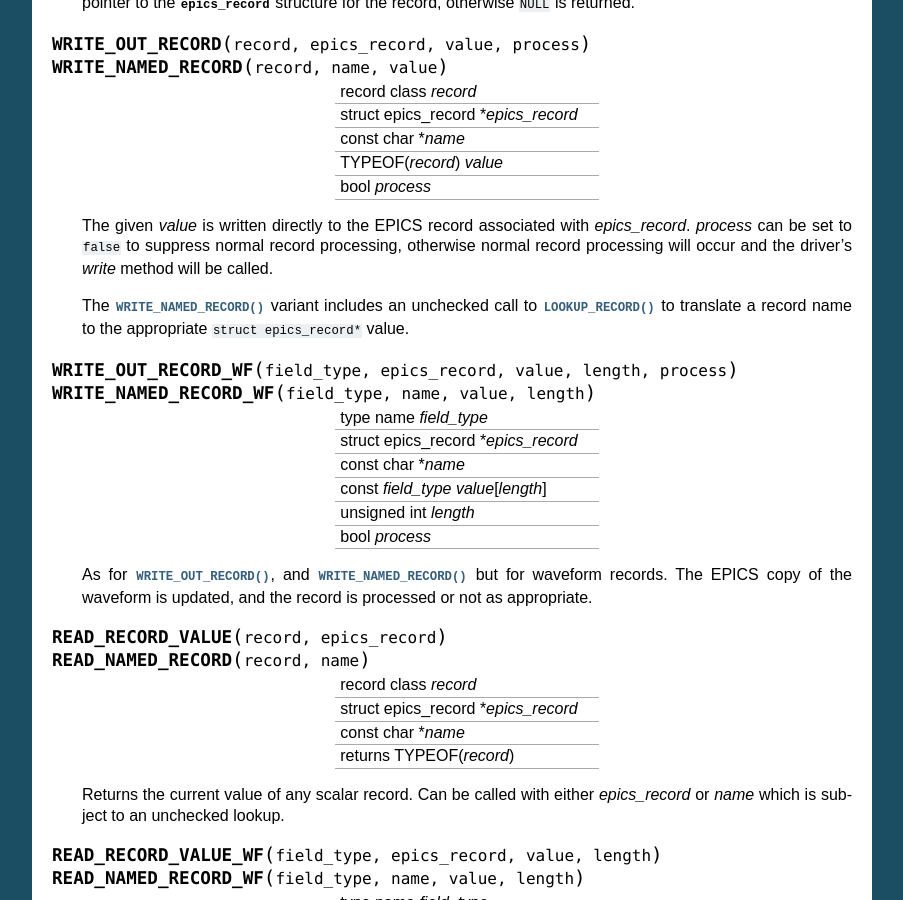
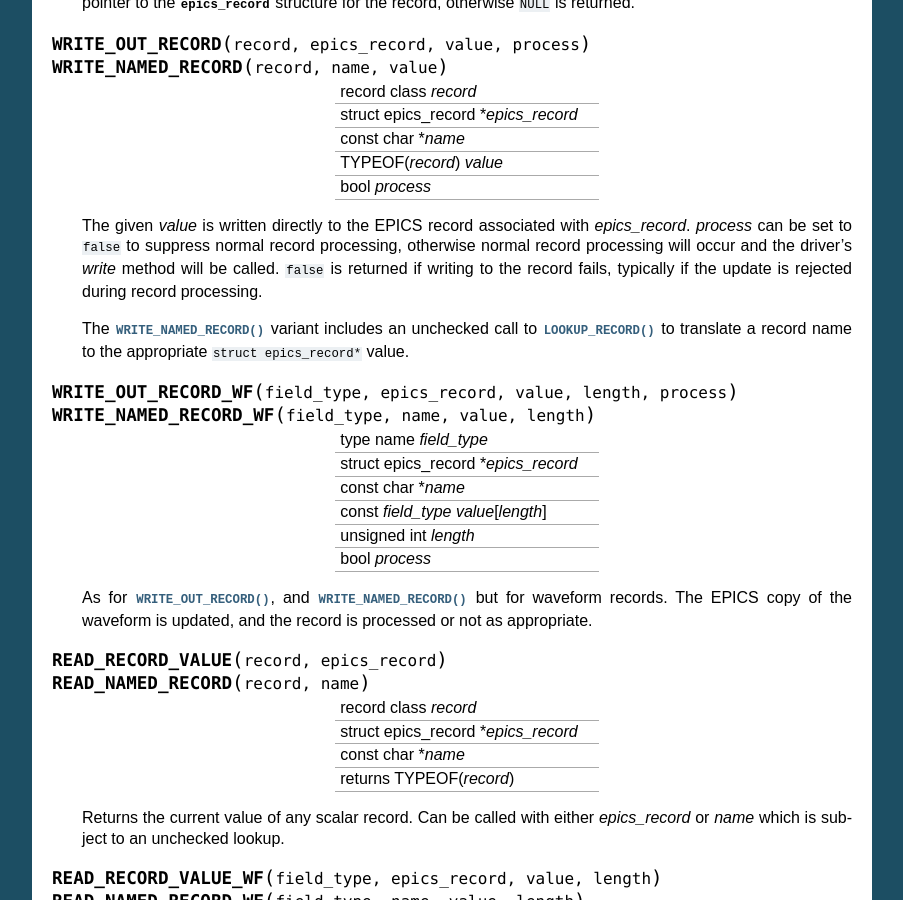
Before and after one commit to DiamondLightSource/epics_device, a Sphinx documentation site: the page built from docs/epics_device.rst, in a window 1280 px wide and 900 px high, scrolled down 10008 px. Shown: the whole window, without its empty margins (198-1101 px from the left). Built offline with Sphinx 7.4.7, drawn with Linux system fonts in a browser that asks for light colours; the version number could not be read and is left out.

Commit message:
Document change to WRITE_OUT_RECORD
git-svn-id: svn+ssh://serv0002.cs.diamond.ac.uk/home/subversion/repos/controls/diamond/trunk/support/epics_device@181699 e099a375-04f9-0310-9d5f-a741eaff62e1

```diff
--- a/docs/epics_device.rst
+++ b/docs/epics_device.rst
@@ -676,7 +676,8 @@ records.
     The given `value` is written directly to the EPICS record associated with
     `epics_record`.  `process` can be set to ``false`` to suppress normal record
     processing, otherwise normal record processing will occur and the driver's
-    `write` method will be called.
+    `write` method will be called.  ``false`` is returned if writing to the
+    record fails, typically if the update is rejected during record processing.
 
     The :func:`WRITE_NAMED_RECORD` variant includes an unchecked call to
     :func:`LOOKUP_RECORD` to translate a record name to the appropriate ``struct
```
